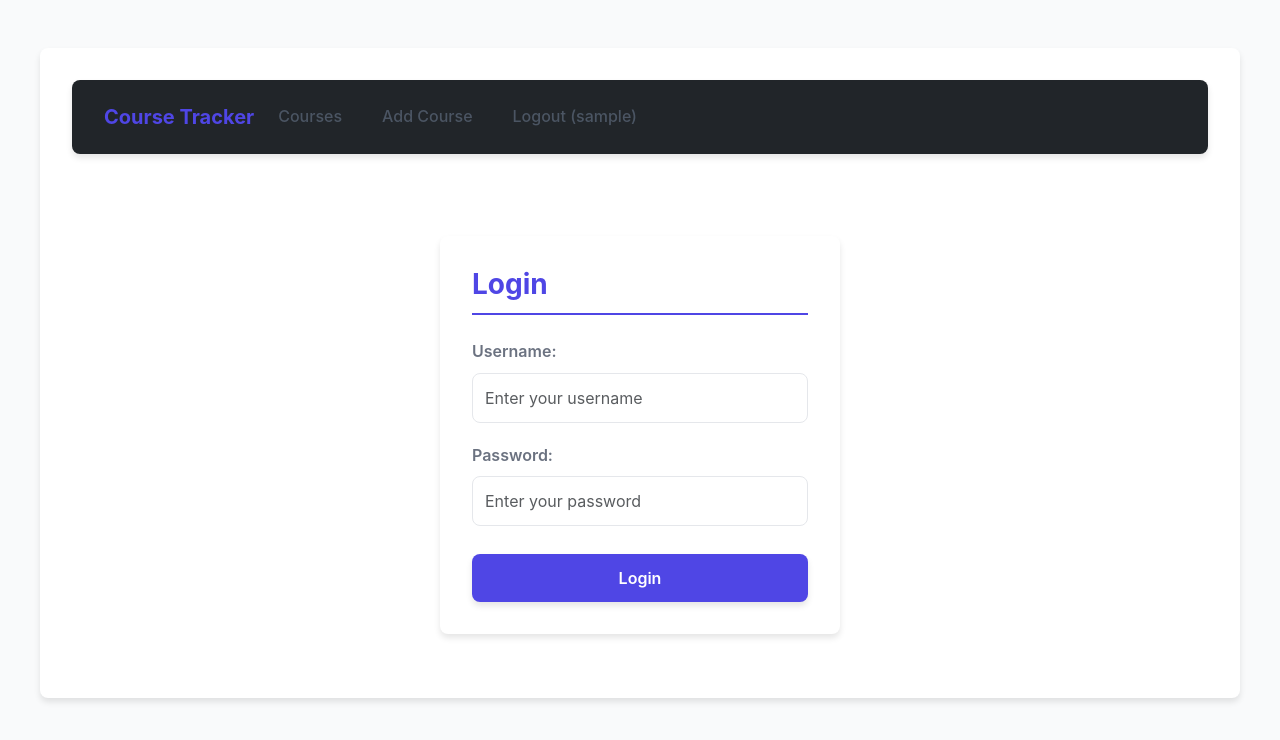
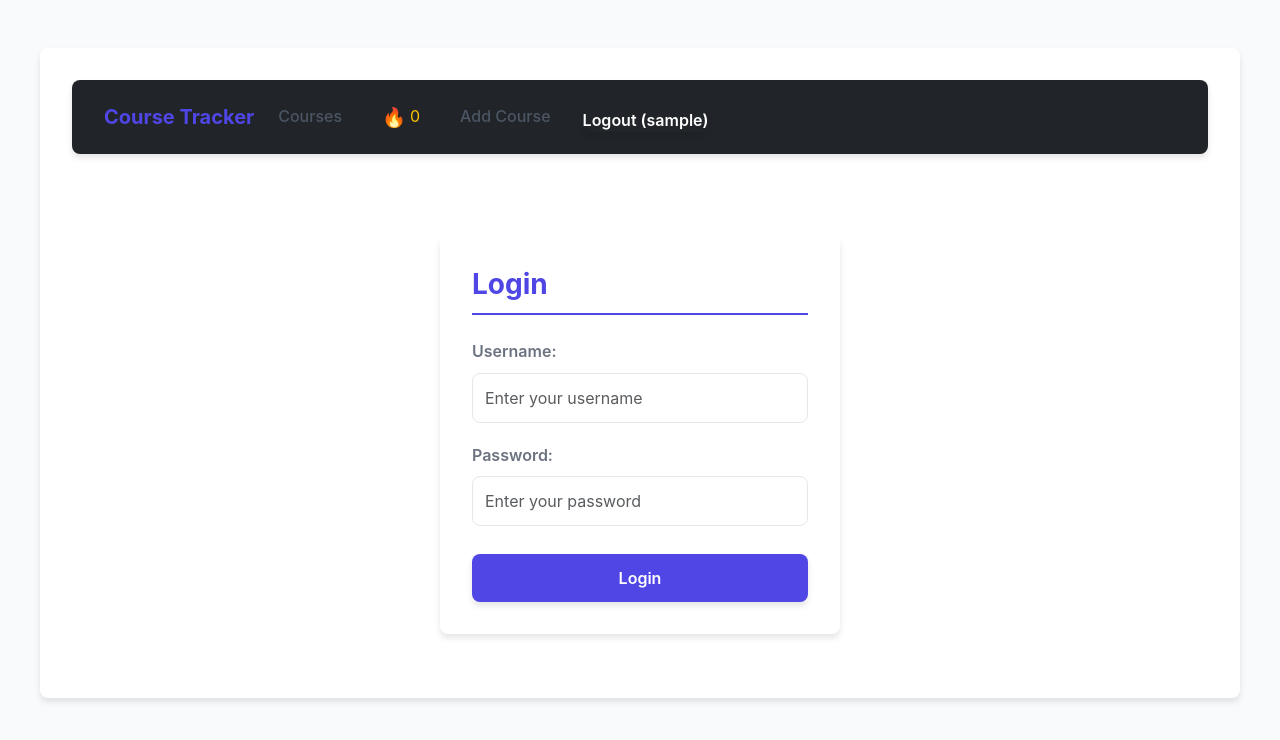
Before and after one commit to venkat374/course-tracker, a React (Vite) app in the folder frontend/: page /login in a window 1280 px wide. Shown: the top 740 px of the page. Built offline with nearby package versions, Linux system fonts and the light colour scheme; no server answers; sample sign-in values are in the browser's storage.

Commit message:
Added a streak counter

```diff
--- a/frontend/components/Navbar.jsx
+++ b/frontend/components/Navbar.jsx
@@ -1,12 +1,57 @@
-import React from "react";
+// frontend/components/Navbar.jsx
+import React, { useEffect, useState } from "react";
 import { Link } from "react-router-dom";
+import axios from "axios";
 
 const Navbar = ({ authToken, username, handleLogout }) => {
+  const [streakCount, setStreakCount] = useState(() => {
+    // safe local fallback (does NOT force 72)
+    const stored = localStorage.getItem("streakCount");
+    if (stored === null) return 0;
+    const n = Number(stored);
+    return Number.isNaN(n) ? 0 : n;
+  });
+
+  const [loadingStreak, setLoadingStreak] = useState(false);
+
+  useEffect(() => {
+    const fetchStreak = async () => {
+      if (!authToken) {
+        setStreakCount(0);
+        return;
+      }
+
+      try {
+        setLoadingStreak(true);
+        const res = await axios.get(
+          `${import.meta.env.VITE_BACKEND_URL}/auth/streak`,
+          {
+            headers: {
+              Authorization: `Bearer ${authToken}`,
+            },
+          }
+        );
+
+        const streakFromServer = Number(res.data?.streak ?? 0);
+        setStreakCount(streakFromServer);
+        localStorage.setItem("streakCount", String(streakFromServer));
+      } catch (err) {
+        console.error("Failed to fetch streak:", err.response?.data || err);
+        // optional: keep old streakCount if request fails
+      } finally {
+        setLoadingStreak(false);
+      }
+    };
+
+    fetchStreak();
+  }, [authToken]);
+
   return (
     <nav className="navbar navbar-dark bg-dark navbar-expand-lg">
       <Link to="/" className="navbar-brand">
         Course Tracker
       </Link>
+
       <div className="collapse navbar-collapse">
         <ul className="navbar-nav mr-auto">
           <li className="navbar-item">
@@ -14,6 +59,7 @@ const Navbar = ({ authToken, username, handleLogout }) => {
               Courses
             </Link>
           </li>
+
           {!authToken ? (
             <>
               <li className="navbar-item">
@@ -29,24 +75,42 @@ const Navbar = ({ authToken, username, handleLogout }) => {
             </>
           ) : (
             <>
+              {/* Streak icon + counter */}
+              <li className="navbar-item d-flex align-items-center mx-2">
+                <span
+                  role="img"
+                  aria-label="streak"
+                  style={{ fontSize: "1.2rem", marginRight: "4px" }}
+                >
+                  🔥
+                </span>
+                <span className="text-warning">
+                  {loadingStreak ? "…" : streakCount}
+                </span>
+              </li>
+
               <li className="navbar-item">
                 <Link to="/add" className="nav-link">
                   Add Course
                 </Link>
               </li>
+
               <li className="navbar-item">
-                  <a href="#" className="nav-link" onClick={handleLogout}>
-                    Logout (
-                    {username ? `${username}` : ""}
-                    )
-                  </a>
+                <button
+                  type="button"
+                  className="nav-link btn btn-link p-0"
+                  onClick={handleLogout}
+                  style={{ textDecoration: "none" }}
+                >
+                  Logout {username ? `(${username})` : ""}
+                </button>
               </li>
             </>
           )}
         </ul>
       </div>
     </nav>
-    )
-}
+  );
+};
 
 export default Navbar;
--- a/frontend/src/App.jsx
+++ b/frontend/src/App.jsx
@@ -23,6 +23,7 @@ function App() {
   const [authToken, setAuthToken] = useState(null);
   const [username, setUsername] = useState(null);
   const [loading, setLoading] = useState(true);
+  const [streak, setstreak] = useState(Number(localStorage.getItem("streak")) || 92);
 
   // Load stored credentials
   useEffect(() => {
@@ -73,6 +74,7 @@ function App() {
         authToken={authToken}
         username={username}
         handleLogout={handleLogout}
+        streak={streak}
       />
 
       <br />
@@ -116,6 +118,7 @@ function App() {
               setLoggedInUserId={setLoggedInUserId}
               setAuthToken={setAuthToken}
               setUsername={setUsername}
+              setstreak={setstreak}
             />
           }
         />
--- a/frontend/src/pages/AddCourse.jsx
+++ b/frontend/src/pages/AddCourse.jsx
@@ -28,7 +28,7 @@ function AddCourse({ loggedInUserId }) {
       return;
     }
 
-    const newTrackedCourse = {
+    const newCourse = {
       userId: loggedInUserId,
       courseName,
       status,
@@ -42,7 +42,7 @@ function AddCourse({ loggedInUserId }) {
     try {
       const response = await axios.post(
         `${import.meta.env.VITE_BACKEND_URL}/courses/`,
-        newTrackedCourse
+        newCourse
       );
       setMessage(response.data.message);
 
--- a/frontend/src/pages/Login.jsx
+++ b/frontend/src/pages/Login.jsx
@@ -26,12 +26,18 @@ function Login({ setLoggedInUserId, setAuthToken }) {
       localStorage.setItem("authToken", token);
       localStorage.setItem("loggedInUserId", user.id);
       localStorage.setItem('username', user.username);
+      localStorage.setItem("streak", user.streak);
 
       setAuthToken(token);
       setLoggedInUserId(user.id);
 
+      if (typeof setstreak === "function") {
+        setstreak(user.streak);
+      }
+
       navigate("/");
-    } catch (err) {
+    }
+    catch (err) {
       console.error(
         "Login error:",
         err.response?.data?.message || err.message
```
Also changed, not shown: 2 other files (tests, documents, lock files or other folders). Lines whose indentation alone changed are shown as unchanged.
